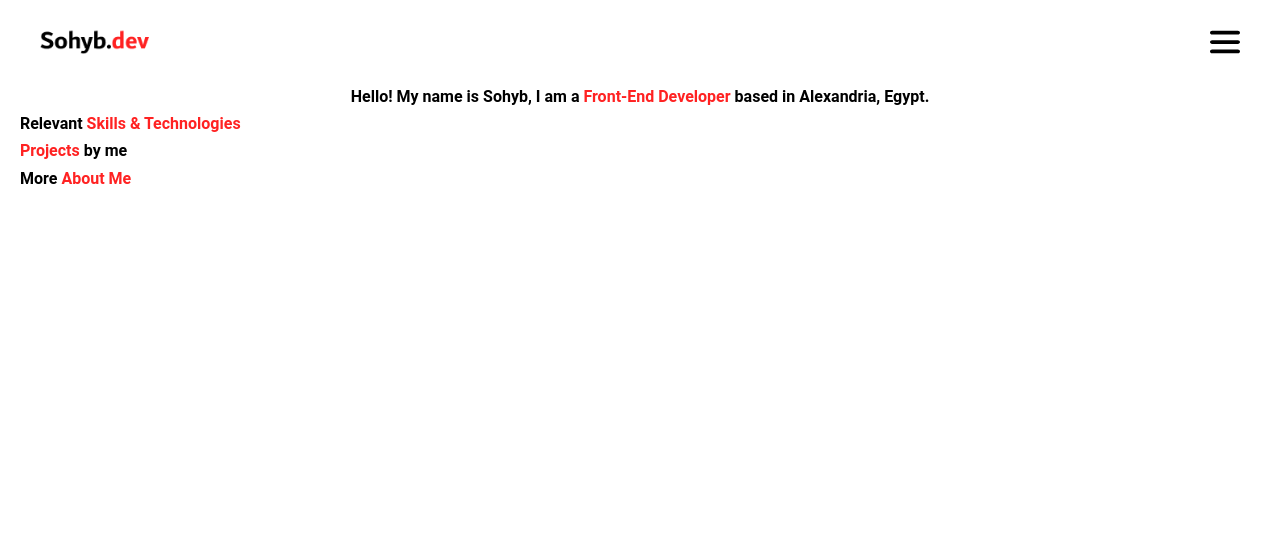
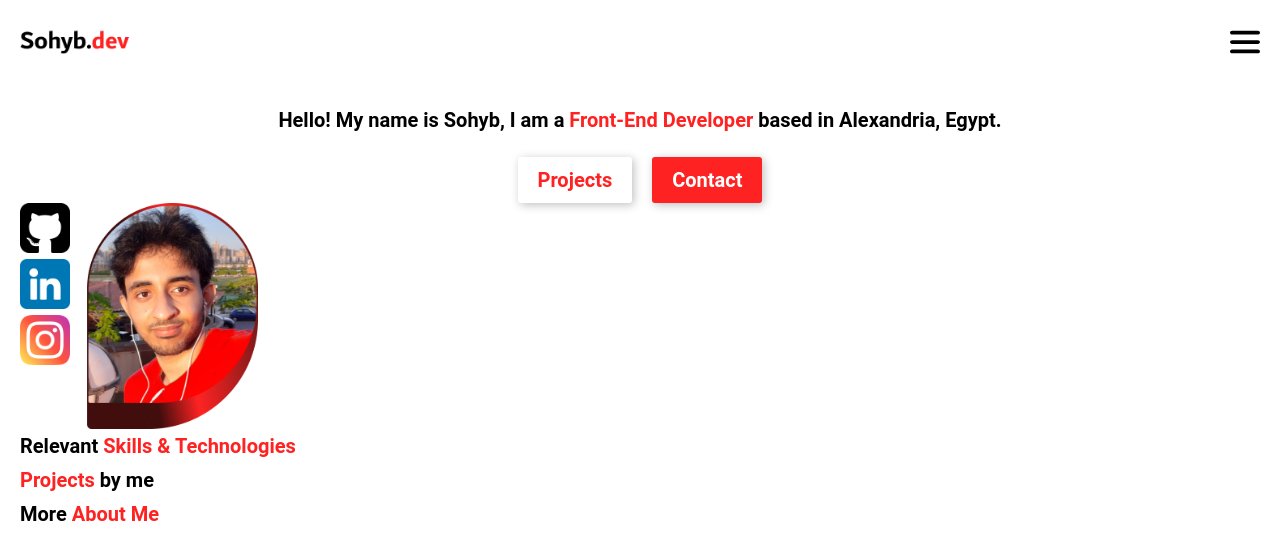
Before and after one commit to Sohyb01/fullportfolio1, a React (Create React App) app: page / in a window 1280 px wide. Shown: the top 560 px of the page. Built offline with nearby package versions, Linux system fonts and the light colour scheme.

Commit message:
working on hero

```diff
--- a/src/App.tsx
+++ b/src/App.tsx
@@ -9,6 +9,7 @@ function App() {
           <div className="nav-list"></div>
           <div className="nav-menu-icon"></div>
         </section>
+
         <section className="section--hero">
           <div className="section--hero-content">
             <h1 className="bold">
@@ -16,6 +17,18 @@ function App() {
               <span className="red"> Front-End Developer </span>based in
               Alexandria, Egypt.
             </h1>
+            <div className="section--hero-buttons">
+              <button className="btn white-button">Projects</button>
+              <button className="btn red-button">Contact</button>
+            </div>
+            <div className="section--hero-image-and-socials">
+              <div className="section--hero-socials">
+                <div className="socials-button github"></div>
+                <div className="socials-button linkedin"></div>
+                <div className="socials-button instagram"></div>
+              </div>
+              <div className="section--hero-image"></div>
+            </div>
           </div>
         </section>
 
--- a/src/index.css
+++ b/src/index.css
@@ -11,6 +11,7 @@ body {
   line-height: 170%;
   min-height: 100vh;
   font-family: "Roboto", sans-serif;
+  font-size: 1.25rem;
 }
 *,
 *::before,
@@ -39,17 +40,17 @@ ul {
   --style-brown: #790404;
 
   /* FONT SIZES IN REM */
-  --fs-10: 0.625rem
-  --fs-13: 0.812rem
-  --fs-16: 1rem
-  --fs-20: 1.25rem
-  --fs-25: 1.562rem
-  --fs-31: 1.938rem
-  --fs-39: 2.438rem
-  --fs-49: 3.062rem
-  --fs-61: 3.812rem
+  --fs-10: 0.625rem;
+  --fs-13: 0.812rem;
+  --fs-16: 1rem;
+  --fs-20: 1.25rem;
+  --fs-25: 1.562rem;
+  --fs-31: 1.938rem;
+  --fs-39: 2.438rem;
+  --fs-49: 3.062rem;
+  --fs-61: 3.812rem;
 }
-.container-all{
+.container-all {
   padding: 0px 20px;
 }
 /* REUSABLE CLASSES AND SUCH */
@@ -59,33 +60,87 @@ ul {
 .bold {
   font-weight: bold;
 }
-
-
+.btn {
+  padding: 6px 20px;
+  display: grid;
+  place-items: center;
+  font-weight: bold;
+  box-shadow: 2px 2px 10px rgba(0, 0, 0, 0.25);
+  border-radius: 3px;
+}
+.white-button {
+  color: var(--style-red);
+  background: white;
+}
+.red-button {
+  color: white;
+  background: var(--style-red);
+}
 /* SECTIONS STYLING ---------------------*/
 
 /* NAVIGATION */
-.section--navigation{
+.section--navigation {
   display: flex;
   flex-direction: row;
   justify-content: space-between;
-  padding: 20px;
+  padding: 20px 0px;
   align-items: center;
 }
-.nav-logo{
+.nav-logo {
   background-image: url(../Images/Logo.png);
   background-size: contain;
   height: 43px;
   width: 109px;
 }
-.nav-menu-icon{
+.nav-menu-icon {
   background-image: url(../Images/bars.svg);
   background-size: contain;
   height: 30px;
   width: 30px;
 }
 
-
 /* HERO */
-.section--hero-content{
+.section--hero {
+  padding-top: 20px;
+  font-size: var(--fs-20);
+}
+.section--hero-content {
   text-align: center;
 }
+.section--hero-buttons {
+  margin-top: 20px;
+  justify-content: center;
+  display: flex;
+  flex-direction: row;
+  gap: 20px;
+}
+.section--hero-image-and-socials {
+  display: flex;
+  gap: 17px;
+  flex-direction: row;
+}
+.section--hero-socials {
+  display: flex;
+  flex-direction: column;
+  gap: 6px;
+}
+.socials-button {
+  aspect-ratio: 1;
+  width: 50px;
+  background-size: contain;
+}
+.github {
+  background-image: url(../Images/github.png);
+}
+.linkedin {
+  background-image: url(../Images/linkedin.png);
+}
+.instagram {
+  background-image: url(../Images/instagram2.png);
+}
+.section--hero-image {
+  background-image: url(../Images/image_container.png);
+  width: 171px;
+  height: 226px;
+  background-size: contain;
+}
```
Also changed, not shown: Images/image container.png (deleted), Images/image_container.png (added).
